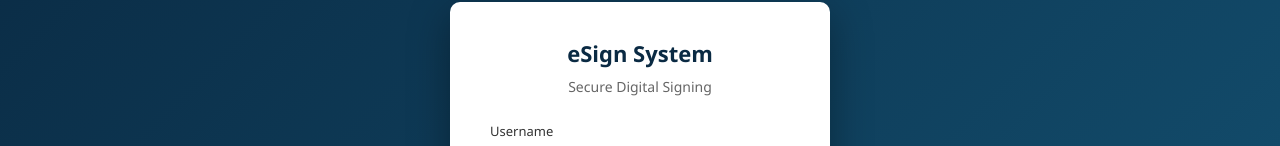
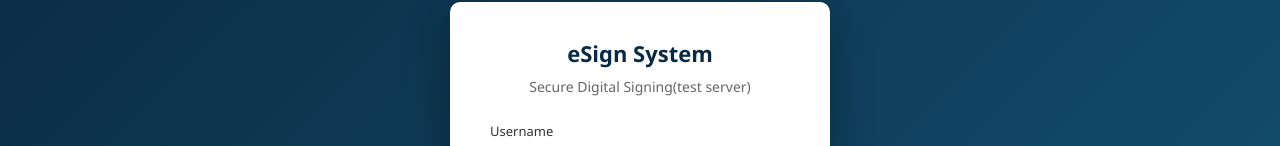
Before and after one commit to ketanvu1988/digital-esign-ui, a React (Vite) app: page / in a window 1280 px wide. Shown: the part 191-337 px from the top of the page. Built offline with nearby package versions, Linux system fonts and the light colour scheme.

Commit message:
login page subtitle changed

```diff
--- a/src/pages/login/login.jsx
+++ b/src/pages/login/login.jsx
@@ -45,7 +45,7 @@ export default function Login() {
     <div className="login-container">
       <div className="login-card">
         <h2 className="login-title">eSign System</h2>
-        <p className="login-subtitle">Secure Digital Signing</p>
+        <p className="login-subtitle">Secure Digital Signing(test server)</p>
 
         <form onSubmit={handleLogin}>
           <div className="form-group">
```
